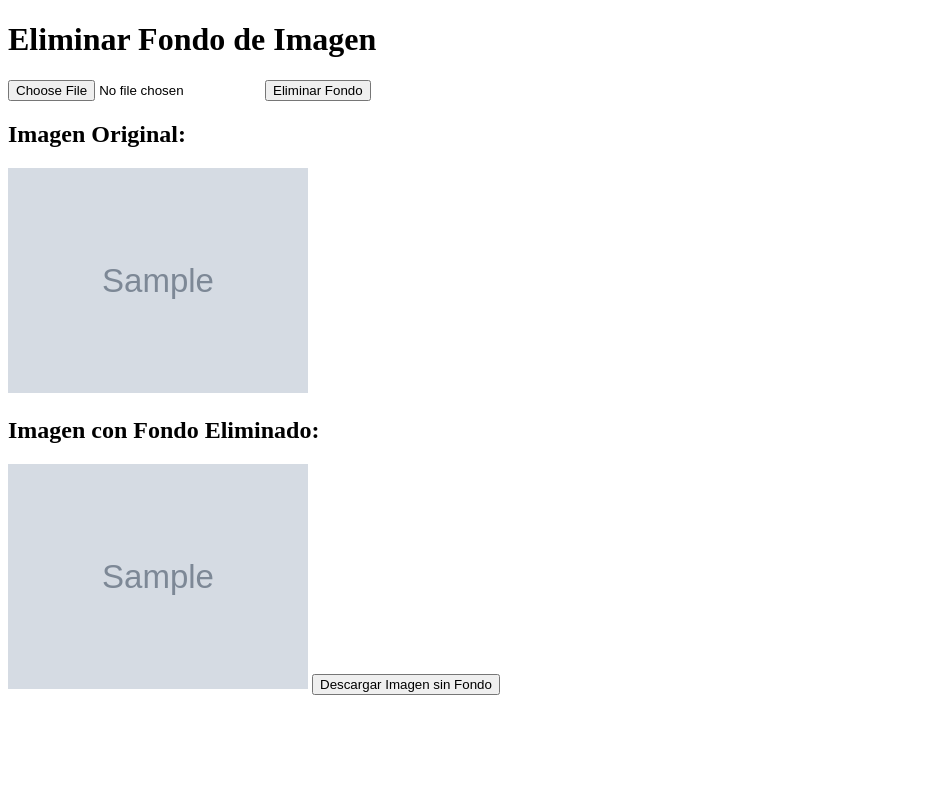
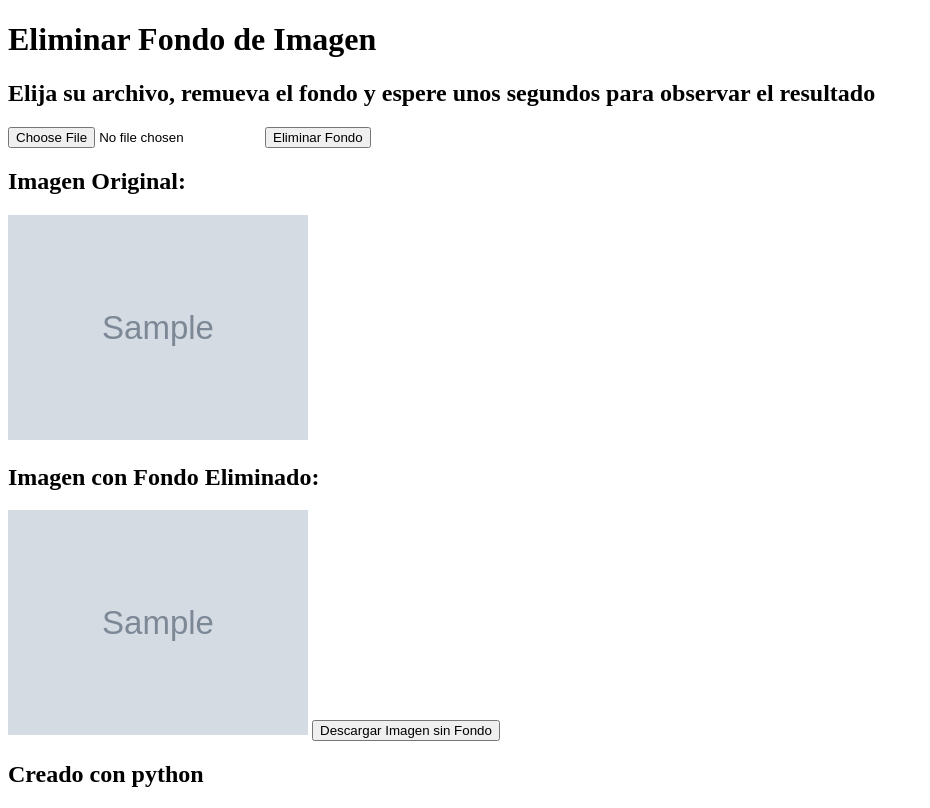
Before and after one commit to raymundosoto/Remover-fondo, a Flask app: template templates/index.html in a window 1280 px wide. Shown: the whole page, without its empty margins (0-930 px from the left). Before the commit the page ends 695 px from the top, so only its background shows below. Run offline with Flask 3, Linux system fonts and the light colour scheme; the template is opened without the code that fills it: most values are stand-ins (such as "Sample title", 1, 10 or a date in 2020); grey boxes marked "Sample" are stand-in pictures.

Commit message:
Actualizado

```diff
--- a/templates/index.html
+++ b/templates/index.html
@@ -5,6 +5,7 @@
 </head>
 <body>
     <h1>Eliminar Fondo de Imagen</h1>
+    <h2>Elija su archivo, remueva el fondo y espere unos segundos para observar el resultado</h1>
 
     <form method="POST" enctype="multipart/form-data">
         <input type="file" name="file" accept="image/*">
@@ -27,5 +28,7 @@
     {% if error %}
         <p>{{ error }}</p>
     {% endif %}
+    <h2>Creado con python</h1>
+
 </body>
 </html>
```
Also changed, not shown: images.jpeg (deleted), static/gente.jpg (added), static/gente.jpg_no_bg.png (added).
